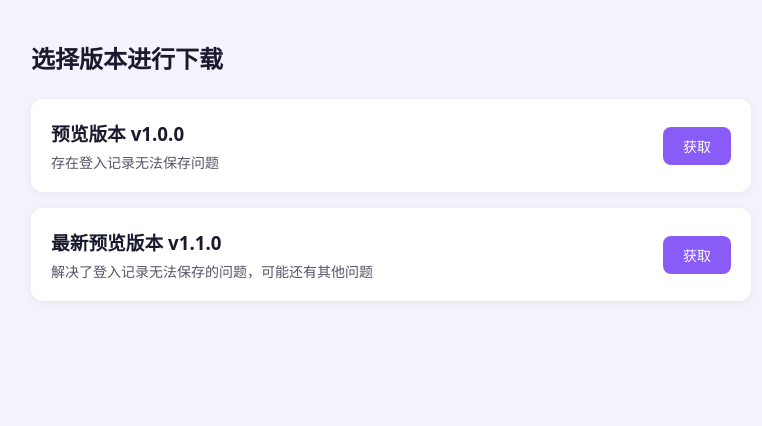
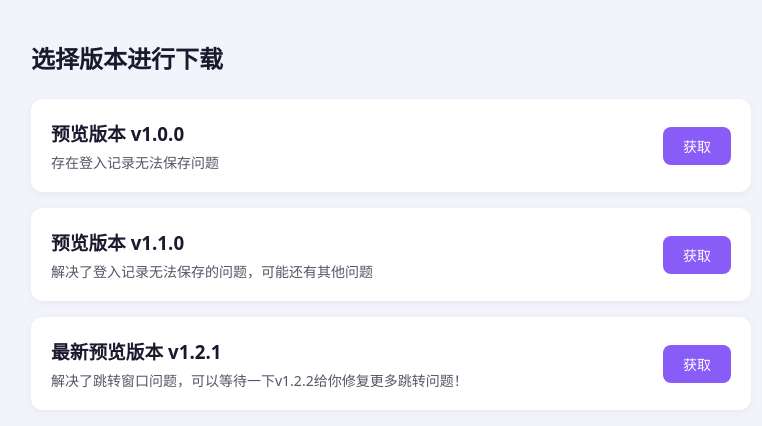
Before and after one commit to Andy5338hotmailcom/jiankuapp, a plain HTML site: page index.html in a window 1280 px wide. Shown: the whole page, without its empty margins (249-1011 px from the left). Drawn offline with Linux system fonts and the light colour scheme.

Commit message:
Add version card for v1.2.1 with download functionality
Added a new version card for version 1.2.1 with a description regarding window redirection issues.

```diff
--- a/index.html
+++ b/index.html
@@ -69,10 +69,18 @@
 
         <div class="version-card">
             <div class="info">
-                <h3>最新预览版本 v1.1.0</h3>
+                <h3>预览版本 v1.1.0</h3>
                 <p>解决了登入记录无法保存的问题，可能还有其他问题</p>
             </div>
             <button class="download-btn" onclick="jump_v1_1_0()">获取</button>
+        </div>
+
+        <div class="version-card">
+            <div class="info">
+                <h3>最新预览版本 v1.2.1</h3>
+                <p>解决了跳转窗口问题，可以等待一下v1.2.2给你修复更多跳转问题！</p>
+            </div>
+            <button class="download-btn" onclick="jump_v1_2_1()">获取</button>
         </div>
     </div>
 
@@ -86,6 +94,10 @@ function jump_v1_1_0(){
     // v1.1.0 版本地址
     window.open("v1.1.0.exe","_self");
 }
+function jump_v1_2_1(){
+    // v1.2.1 版本地址
+    window.open("v1.2.1.exe","_self");
+}
 </script>
 </body>
 </html>
```
